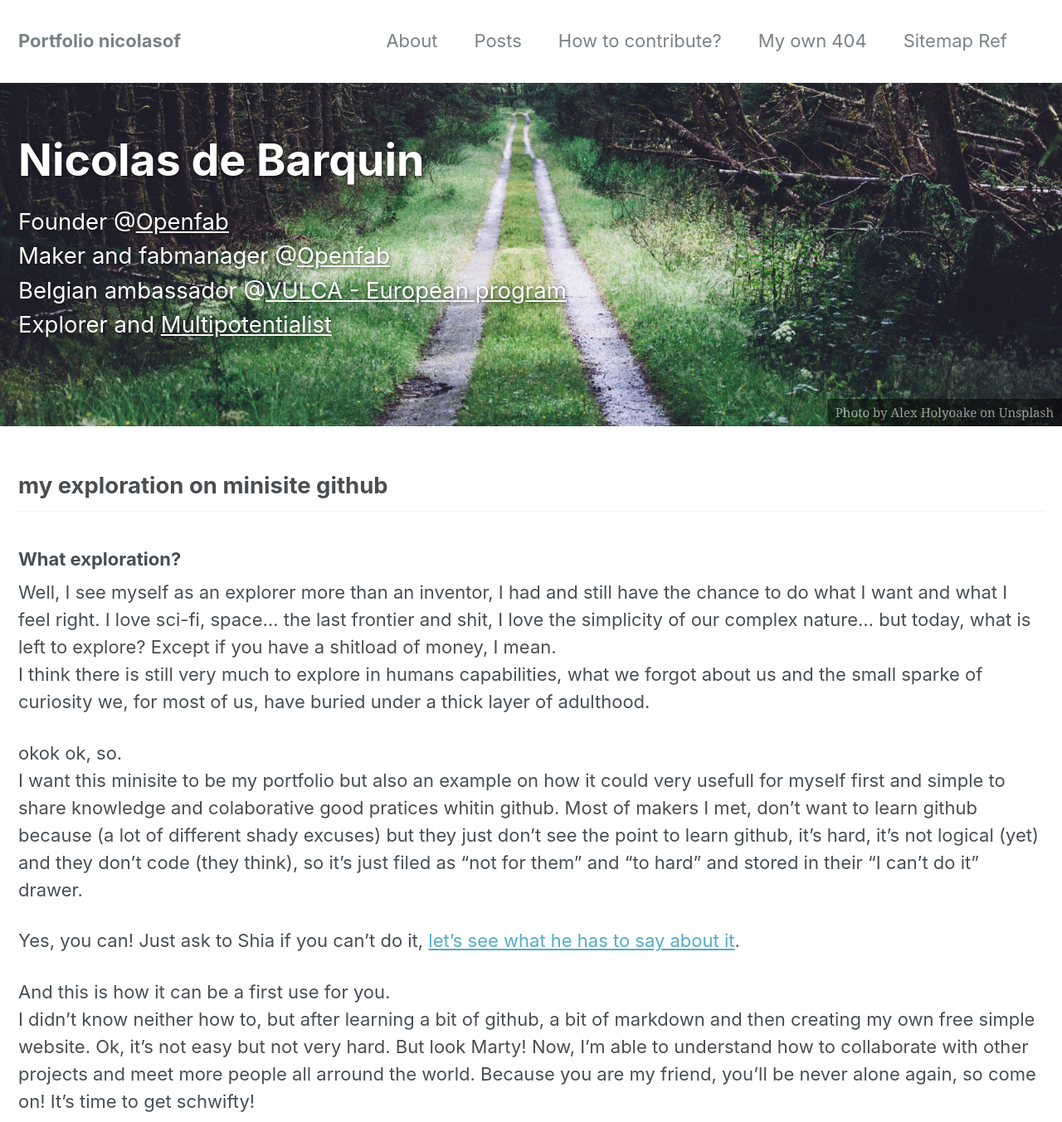
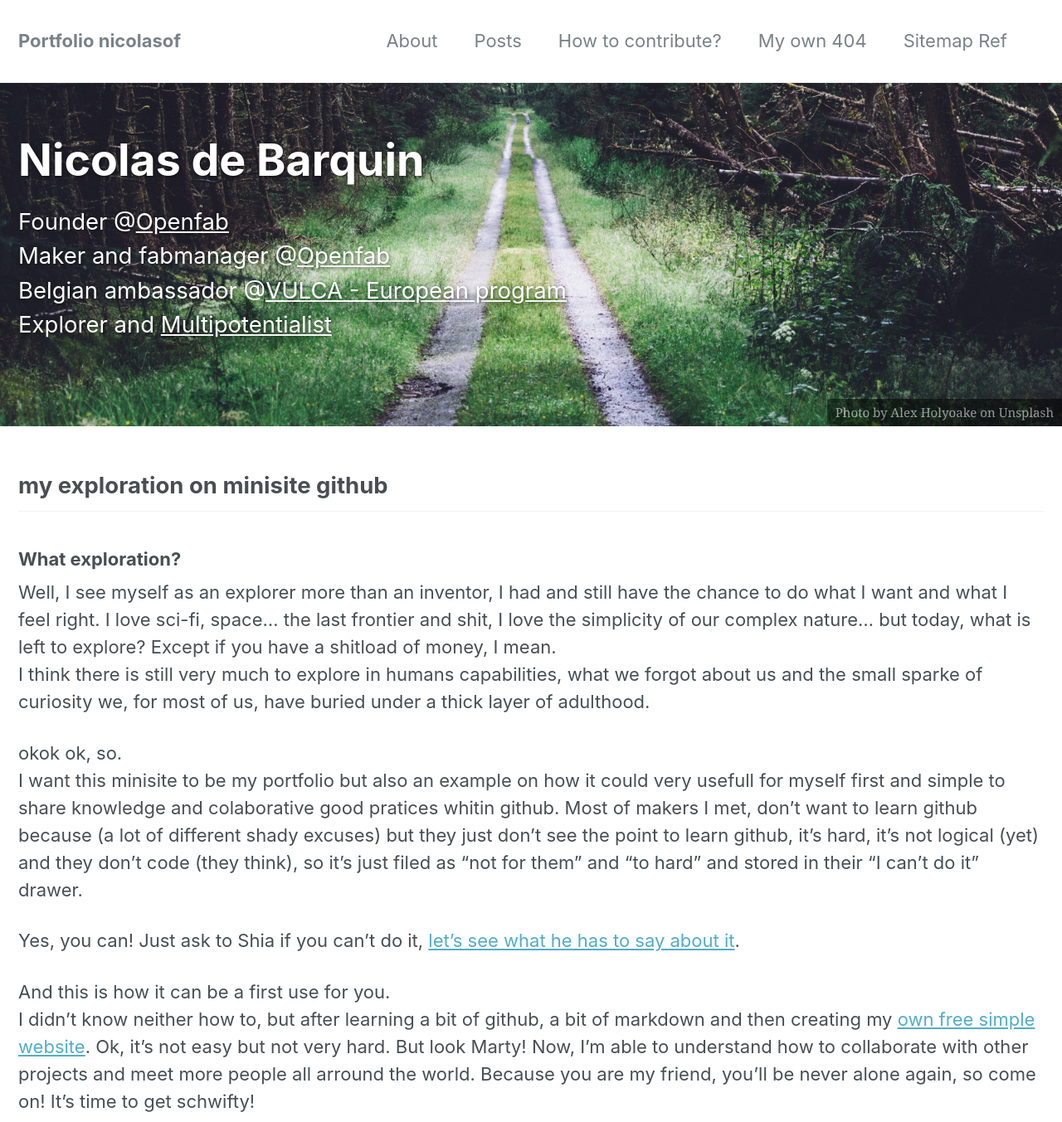
Before and after one commit to nicolasdb/nicolasdb.github.io, a Jekyll site: the page built from index.md, in a window 1280 px wide. Shown: the top 1353 px of the page at 83% size. Built offline with Jekyll 4.4.1, drawn with Linux system fonts in a browser that asks for light colours; part of the change alters nothing that is shown; grey boxes are pictures that could not be loaded.

```diff
--- a/index.md
+++ b/index.md
@@ -26,6 +26,6 @@ Most of makers I met, don't want to learn github because (a lot of different sha
 Yes, you can! Just ask to Shia if you can't do it, [let's see what he has to say about it](https://www.youtube.com/watch?v=-NRaUjbZuOY).
 
 And this is how it can be a first use for you.
-I didn't know neither how to, but after learning a bit of github, a bit of markdown and then creating my own free simple website. Ok, it's not easy but not very hard. But look Marty! Now, I'm able to understand how to collaborate with other projects and meet more people all arround the world. Because you are my friend, you'll be never alone again, so come on! It's time to get schwifty!
+I didn't know neither how to, but after learning a bit of github, a bit of markdown and then creating my [own free simple website](https://nicolasdb.github.io/post/nicolas-first-post). Ok, it's not easy but not very hard. But look Marty! Now, I'm able to understand how to collaborate with other projects and meet more people all arround the world. Because you are my friend, you'll be never alone again, so come on! It's time to get schwifty!
 
 ![image](https://user-images.githubusercontent.com/12049360/32323816-861f4b74-bfc9-11e7-9795-781b90381454.png)
```
